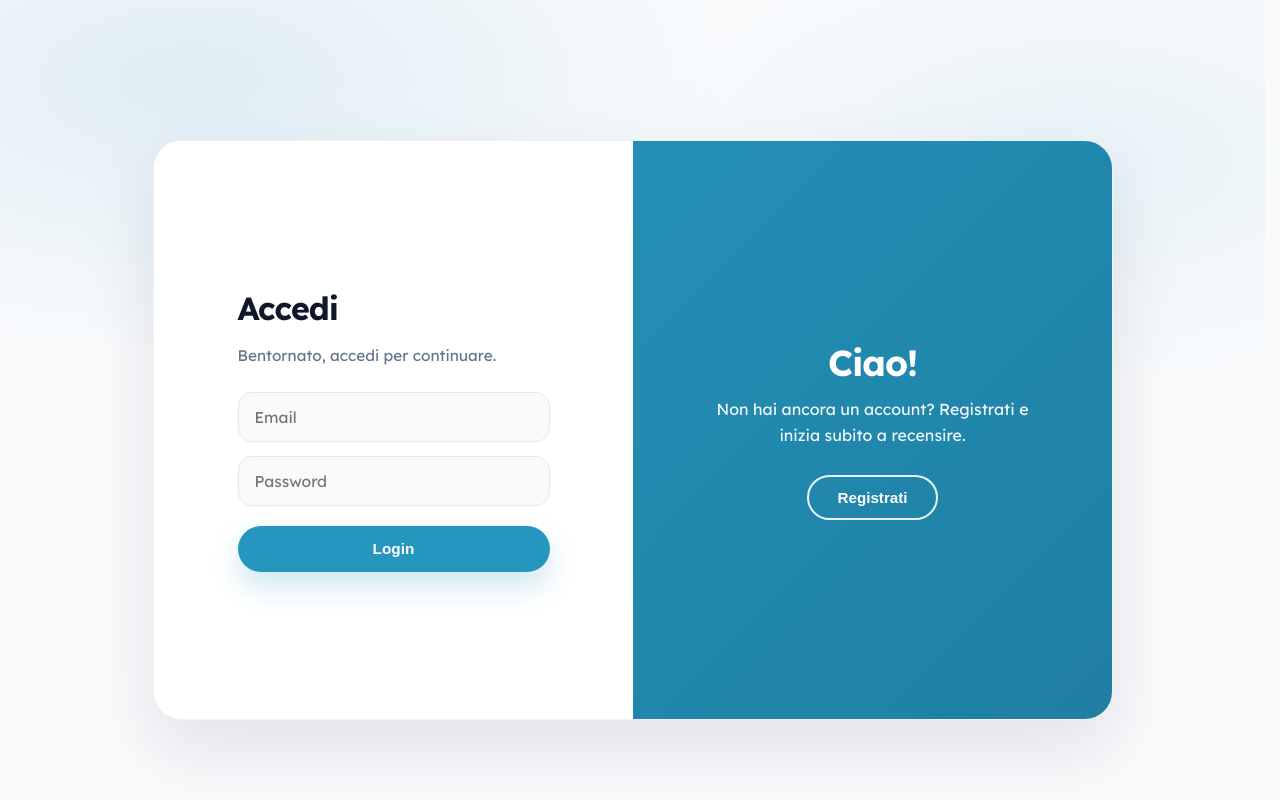
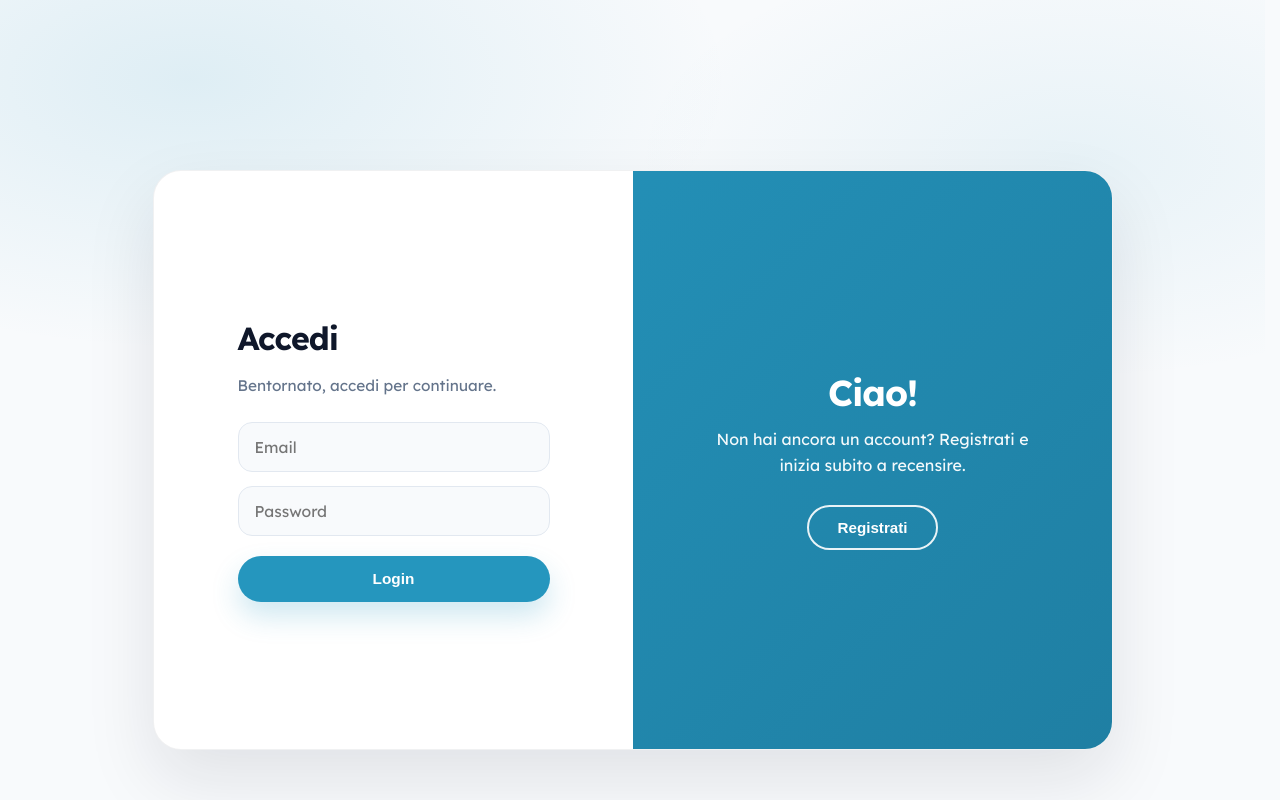
Before and after one commit to francescostocco/Informatica-25-26, a PHP site: page /login.php in a window 1280 px wide. Run offline with PHP 8.4, Linux system fonts and the light colour scheme.

Commit message:
Commit 11: Sistemata index.php

```diff
--- a/ProgettoFineAnno/CSS/account.css
+++ b/ProgettoFineAnno/CSS/account.css
@@ -21,13 +21,17 @@ body{
   font-family:'Lexend', sans-serif;
   background:var(--bg);
   min-height:100vh;
-  padding:140px 20px 40px;
+  display:flex;
+  flex-direction:column;
+  padding:140px 20px 20px;
 }
 
 .account-container{
   width:100%;
   max-width:650px;
   margin:0 auto;
+  margin-top:auto;
+  margin-bottom:auto;
   background:white;
   border:1px solid var(--border);
   border-radius:20px;
--- a/ProgettoFineAnno/CSS/auth.css
+++ b/ProgettoFineAnno/CSS/auth.css
@@ -25,14 +25,19 @@ body{
     radial-gradient(900px 450px at 15% 10%, rgba(37,150,190,0.12), transparent 60%),
     radial-gradient(800px 400px at 85% 20%, rgba(37,150,190,0.08), transparent 55%),
     var(--bg);
+
   min-height:100vh;
-  padding:140px 20px 60px;
+  display:flex;
+  flex-direction:column;
+  padding:140px 20px 20px;
 }
 
 .auth-page{
   width:100%;
   display:flex;
   justify-content:center;
+  align-items:center;
+  flex:1;
 }
 
 .auth-container{
--- a/ProgettoFineAnno/CSS/footer.css
+++ b/ProgettoFineAnno/CSS/footer.css
@@ -3,5 +3,5 @@
     color: #888;
     font-size: 0.85em;
     padding: 20px 0;
-    margin-top: 60px;
+    margin-top: 20px;
 }
--- a/ProgettoFineAnno/CSS/index.css
+++ b/ProgettoFineAnno/CSS/index.css
@@ -39,7 +39,8 @@ body{
   font-size: clamp(2.2rem, 4.6vw, 4rem);
   line-height: 1.05;
   letter-spacing: -0.02em;
-  margin-bottom: -180px;
+  /*margin-bottom: -180px;*/
+  margin-top: -100px;
 }
 
 .main-content p{
@@ -55,7 +56,7 @@ body{
   display: flex;
   align-items: center;
   gap: 10px;
-
+  margin-top: -620px;
   padding: 10px;
   border-radius: 999px;
   background: var(--card);
```
